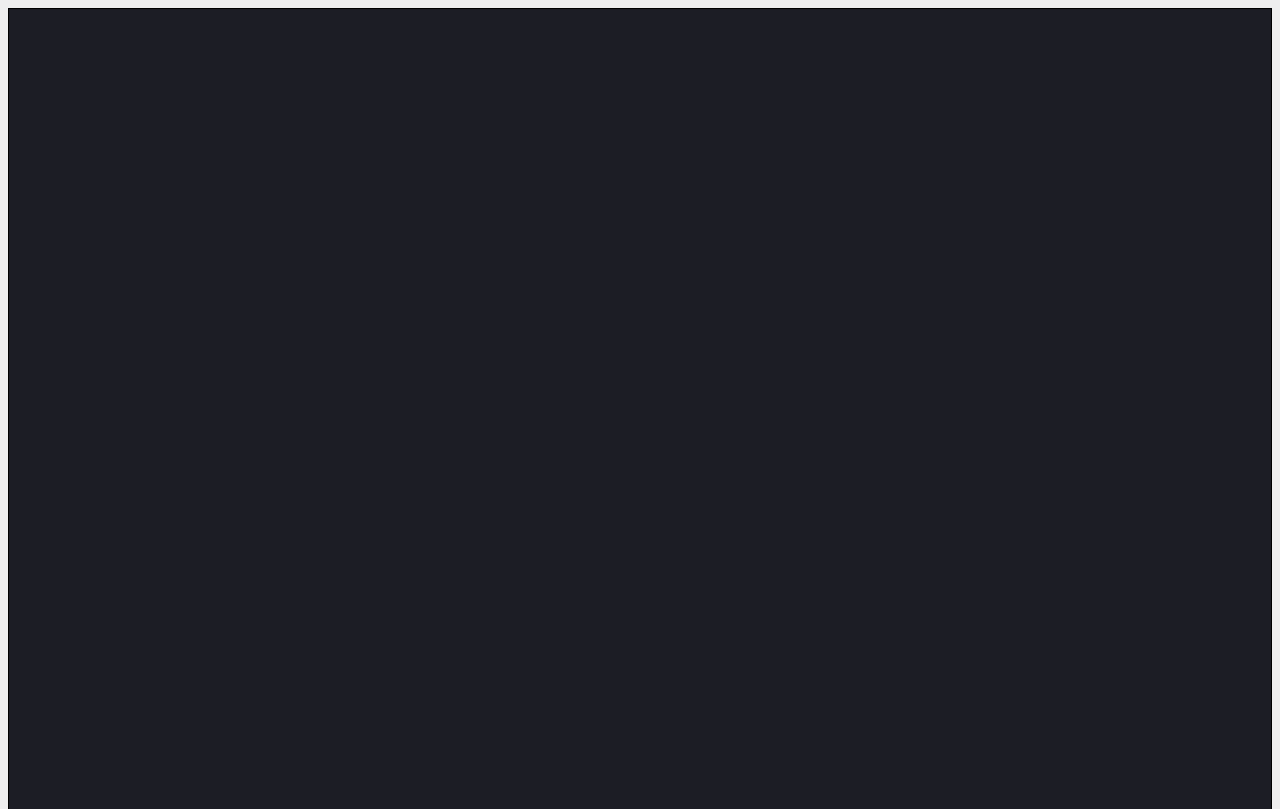
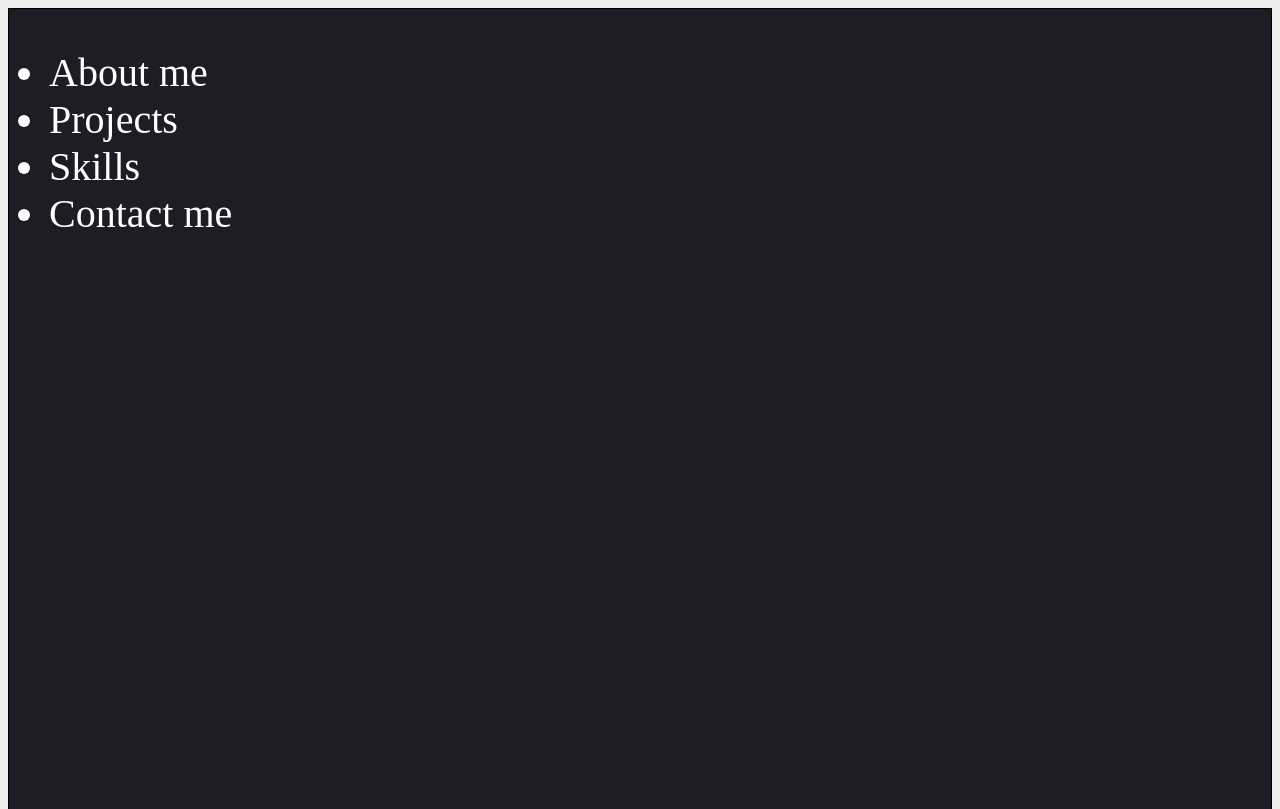
Before and after one commit to tnyandoro/Personal-profile, a website built with webpack: page dist/index.html in a window 1280 px wide. Shown: the top 809 px of the page. Built offline with nearby package versions, Linux system fonts and the light colour scheme.

Commit message:
Create the nav elements

```diff
--- a/dist/index.html
+++ b/dist/index.html
@@ -10,7 +10,12 @@
   <body>
     <section class="hero">
       <nav>
-
+        <ul>
+          <li>About me</li>
+          <li>Projects</li>
+          <li>Skills</li>
+          <li>Contact me</li>
+        </ul>
       </nav>
     </section>
     <section></section>
--- a/dist/styles.css
+++ b/dist/styles.css
@@ -7,6 +7,8 @@ section {
 .hero {
   background-color: #1c1d25;
   height: 100vh;
+  color: #fff;
+  font-size: 40px;
 
 }
 
```
